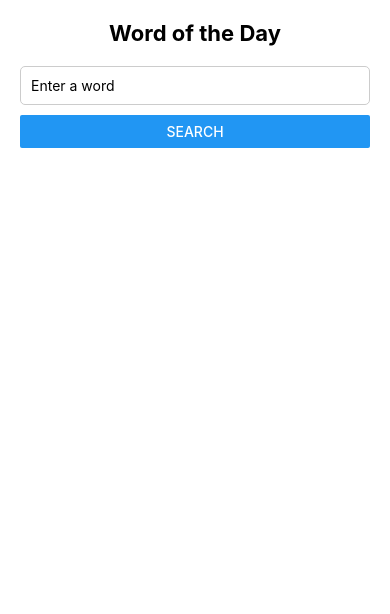
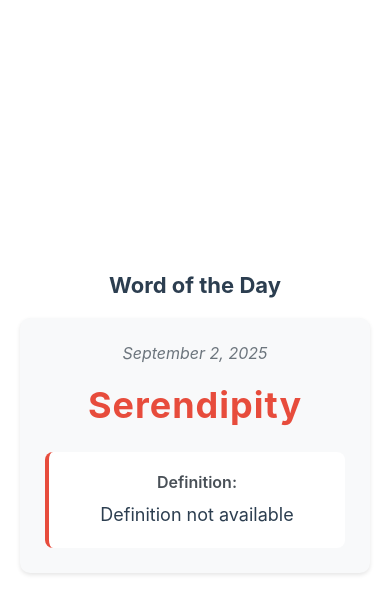
Before and after one commit to JesusG2022/Project-1-cst-438-react-native, a React Native app in the folder my-app/: screen /WordOftheDay in a window 390 px wide. Shown: the top 614 px of the page. Built offline with nearby package versions, Linux system fonts and the light colour scheme; no server answers.

Commit message:
Implement daily word reset functionality with PST timezone

```diff
--- a/my-app/package.json
+++ b/my-app/package.json
@@ -10,6 +10,7 @@
   },
   "dependencies": {
     "@expo/metro-runtime": "~5.0.4",
+    "@react-native-async-storage/async-storage": "^2.2.0",
     "@react-navigation/native": "^7.1.17",
     "@react-navigation/native-stack": "^7.3.26",
     "@react-navigation/stack": "^7.4.8",
--- a/my-app/pages/WordOftheDay.tsx
+++ b/my-app/pages/WordOftheDay.tsx
@@ -1,50 +1,131 @@
 // pages/WordOftheDay.tsx
-import React, { useState } from 'react';
-import { StyleSheet, Text, View, TextInput, Button, ScrollView } from 'react-native';
+import React, { useState, useEffect } from 'react';
+import { StyleSheet, Text, View, ScrollView } from 'react-native';
+import AsyncStorage from '@react-native-async-storage/async-storage';
 
 const WordOftheDay: React.FC = () => {
-  const [word, setWord] = useState('');
-  const [definition, setDefinition] = useState('');
-  const [error, setError] = useState('');
+  const [wordOfTheDay, setWordOfTheDay] = useState('');
+  const [wordOfTheDayDefinition, setWordOfTheDayDefinition] = useState('');
+  const [isLoading, setIsLoading] = useState(true);
 
-  async function fetchData() {
+
+  const getPSTDate = () => {
+    const now = new Date();
+    // Convert to PST
+    return new Date(now.toLocaleString("en-US", {timeZone: "America/Los_Angeles"}));
+  };
+
+  // Get today's date in YYYY-MM-DD format
+  const getTodayString = () => {
+    const pstDate = getPSTDate();
+    return pstDate.toISOString().split('T')[0];
+  };
+
+  // Format date for display  (ex: January 1, 2024)
+  const formatDateForDisplay = () => {
+    const pstDate = getPSTDate();
+    const months = [
+      'January', 'February', 'March', 'April', 'May', 'June',
+      'July', 'August', 'September', 'October', 'November', 'December'
+    ];
+
+    const day = pstDate.getDate();
+    const month = months[pstDate.getMonth()];
+    const year = pstDate.getFullYear();
+
+    return `${month} ${day}, ${year}`;
+  };
+
+  // Get random word from API
+  const getRandomWord = async () => {
     try {
-      if (!word.trim()) {
-        setError('Please enter a word');
-        return;
+      const response = await fetch('https://random-word-api.vercel.app/api?words=1');
+      const data = await response.json();
+      return data[0];
+    } catch (error) {
+      console.error('Error getting random word:', error);
+      return 'serendipity'; // fallback word
+    }
+  };
+
+  // Initialize word of the day
+  const initializeWordOfTheDay = async () => {
+    try {
+      const today = getTodayString();
+      const storedDate = await AsyncStorage.getItem('wordOfTheDayDate');
+      const storedWord = await AsyncStorage.getItem('wordOfTheDay');
+
+      if (storedDate !== today || !storedWord) {
+        // new word for today
+        const newWord = await getRandomWord();
+        await AsyncStorage.setItem('wordOfTheDay', newWord);
+        await AsyncStorage.setItem('wordOfTheDayDate', today);
+        setWordOfTheDay(newWord);
+      } else {
+        // Use stored word
+        setWordOfTheDay(storedWord);
       }
-      setError('');
-      setDefinition('Loading...');
+    } catch (error) {
+      console.error('Error initializing word of the day:', error);
+      setWordOfTheDay('serendipity');
+    }
+  };
 
-      const res = await fetch(`https://api.dictionaryapi.dev/api/v2/entries/en/${word.toLowerCase().trim()}`);
+  // Fetch definition for word of the day
+  const fetchWordOfTheDayDefinition = async (wordToDefine: string) => {
+    try {
+      setWordOfTheDayDefinition('Loading...');
+
+      const res = await fetch(`https://api.dictionaryapi.dev/api/v2/entries/en/${wordToDefine.toLowerCase().trim()}`);
       if (!res.ok) throw new Error('Could not fetch resource');
 
       const data = await res.json();
       const def = data?.[0]?.meanings?.[0]?.definitions?.[0]?.definition ?? 'No definition found';
-      setDefinition(def);
+      setWordOfTheDayDefinition(def);
     } catch (e) {
       console.error(e);
-      setDefinition('');
-      setError('Word not found or API error');
+      setWordOfTheDayDefinition('Definition not available');
     }
-  }
+  };
+
+
+  // Initialize component
+  useEffect(() => {
+    const initialize = async () => {
+      await initializeWordOfTheDay();
+      setIsLoading(false);
+    };
+    initialize();
+  }, []);
+
+  // Fetch definition when word of the day changes
+  useEffect(() => {
+    if (wordOfTheDay) {
+      fetchWordOfTheDayDefinition(wordOfTheDay);
+    }
+  }, [wordOfTheDay]);
+
 
   return (
     <View style={styles.container}>
       <Text style={styles.title}>Word of the Day</Text>
-      <TextInput
-        style={styles.input}
-        placeholder="Enter a word"
-        value={word}
-        onChangeText={setWord}
-        autoCapitalize="none"
-        autoCorrect={false}
-      />
-      <Button title="Search" onPress={fetchData} />
-      {error ? <Text style={styles.error}>{error}</Text> : null}
-      <ScrollView style={styles.result}>
-        <Text style={styles.definition}>{definition}</Text>
-      </ScrollView>
+
+      {isLoading ? (
+        <View style={styles.loadingContainer}>
+          <Text style={styles.loading}>Loading today's word...</Text>
+        </View>
+      ) : (
+        <View style={styles.wordOfTheDayContainer}>
+          <Text style={styles.date}>{formatDateForDisplay()}</Text>
+          <Text style={styles.wordOfTheDay}>{wordOfTheDay}</Text>
+          <View style={styles.definitionContainer}>
+            <Text style={styles.definitionLabel}>Definition:</Text>
+            <ScrollView style={styles.definitionScroll}>
+              <Text style={styles.definition}>{wordOfTheDayDefinition}</Text>
+            </ScrollView>
+          </View>
+        </View>
+      )}
     </View>
   );
 };
@@ -52,13 +133,80 @@ const WordOftheDay: React.FC = () => {
 export default WordOftheDay;
 
 const styles = StyleSheet.create({
-  container: { flex: 1, backgroundColor: '#fff', padding: 20, justifyContent: 'center' },
-  title: { fontSize: 22, fontWeight: 'bold', marginBottom: 20, textAlign: 'center' },
-  input: {
-    borderWidth: 1, borderColor: '#ccc', padding: 10, width: '100%',
-    marginBottom: 10, borderRadius: 5,
+  container: {
+    flex: 1,
+    backgroundColor: '#fff',
+    padding: 20,
+    justifyContent: 'center',
+    alignItems: 'center'
   },
-  result: { marginTop: 20, width: '100%' },
-  definition: { fontSize: 18 },
-  error: { color: 'red', marginTop: 10 },
+  title: {
+    fontSize: 22,
+    fontWeight: 'bold',
+    marginBottom: 20,
+    textAlign: 'center',
+    color: '#2c3e50'
+  },
+  loadingContainer: {
+    flex: 1,
+    justifyContent: 'center',
+    alignItems: 'center'
+  },
+  loading: {
+    fontSize: 18,
+    textAlign: 'center',
+    color: '#7f8c8d'
+  },
+  wordOfTheDayContainer: {
+    backgroundColor: '#f8f9fa',
+    padding: 25,
+    borderRadius: 10,
+    alignItems: 'center',
+    width: '100%',
+    maxWidth: 400,
+    shadowColor: '#000',
+    shadowOffset: { width: 0, height: 2 },
+    shadowOpacity: 0.1,
+    shadowRadius: 4,
+    elevation: 3
+  },
+  date: {
+    fontSize: 16,
+    color: '#6c757d',
+    marginBottom: 20,
+    fontStyle: 'italic'
+  },
+  wordOfTheDay: {
+    fontSize: 36,
+    fontWeight: 'bold',
+    color: '#e74c3c',
+    textAlign: 'center',
+    marginBottom: 25,
+    textTransform: 'capitalize',
+    letterSpacing: 1
+  },
+  definitionContainer: {
+    width: '100%',
+    backgroundColor: '#ffffff',
+    padding: 20,
+    borderRadius: 8,
+    borderLeftWidth: 4,
+    borderLeftColor: '#e74c3c'
+  },
+  definitionLabel: {
+    fontSize: 16,
+    fontWeight: '600',
+    color: '#495057',
+    marginBottom: 10,
+    textAlign: 'center'
+  },
+  definitionScroll: {
+    maxHeight: 150
+  },
+  definition: {
+    fontSize: 18,
+    lineHeight: 26,
+    color: '#2c3e50',
+    textAlign: 'center'
+  }
 });
```
Also changed, not shown: 1 other file (tests, documents, lock files or other folders).
